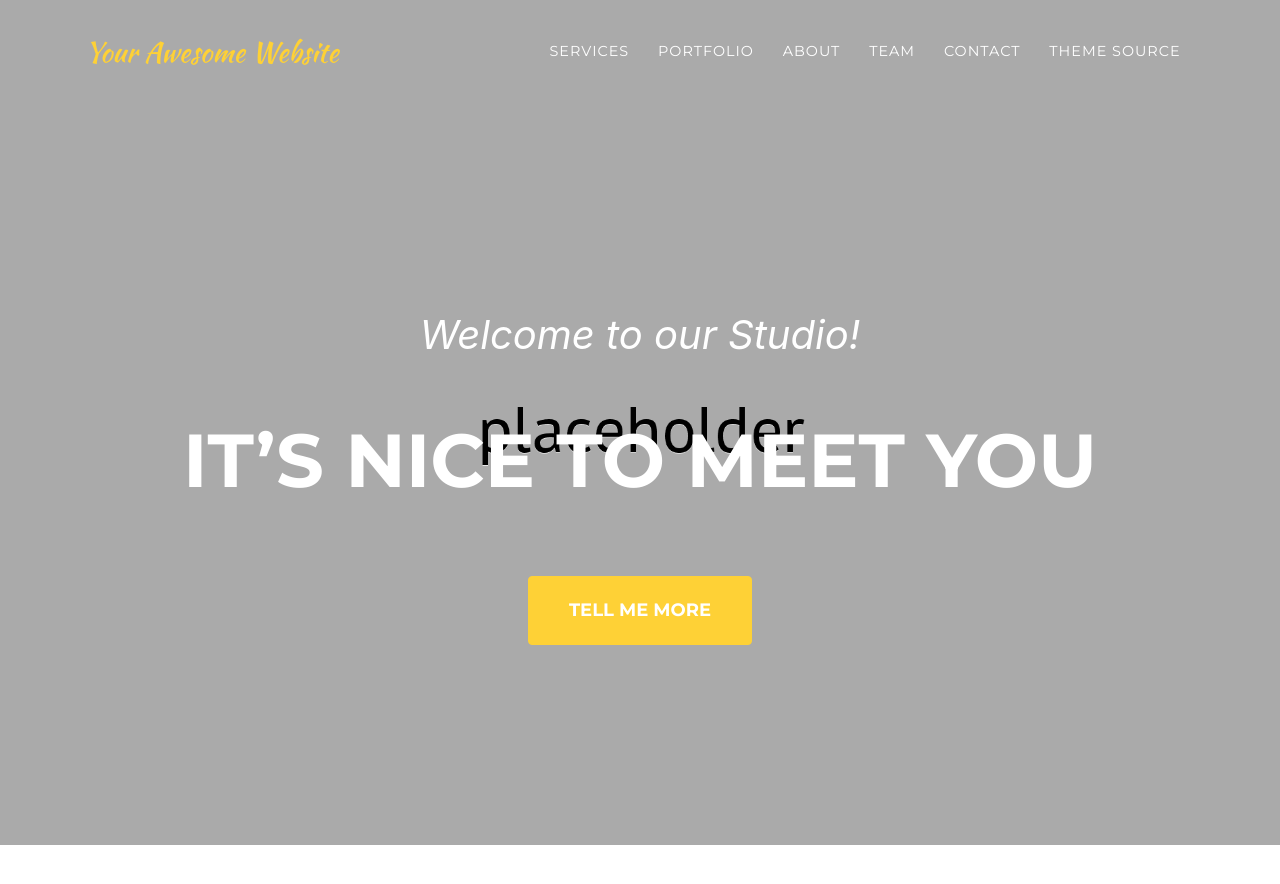
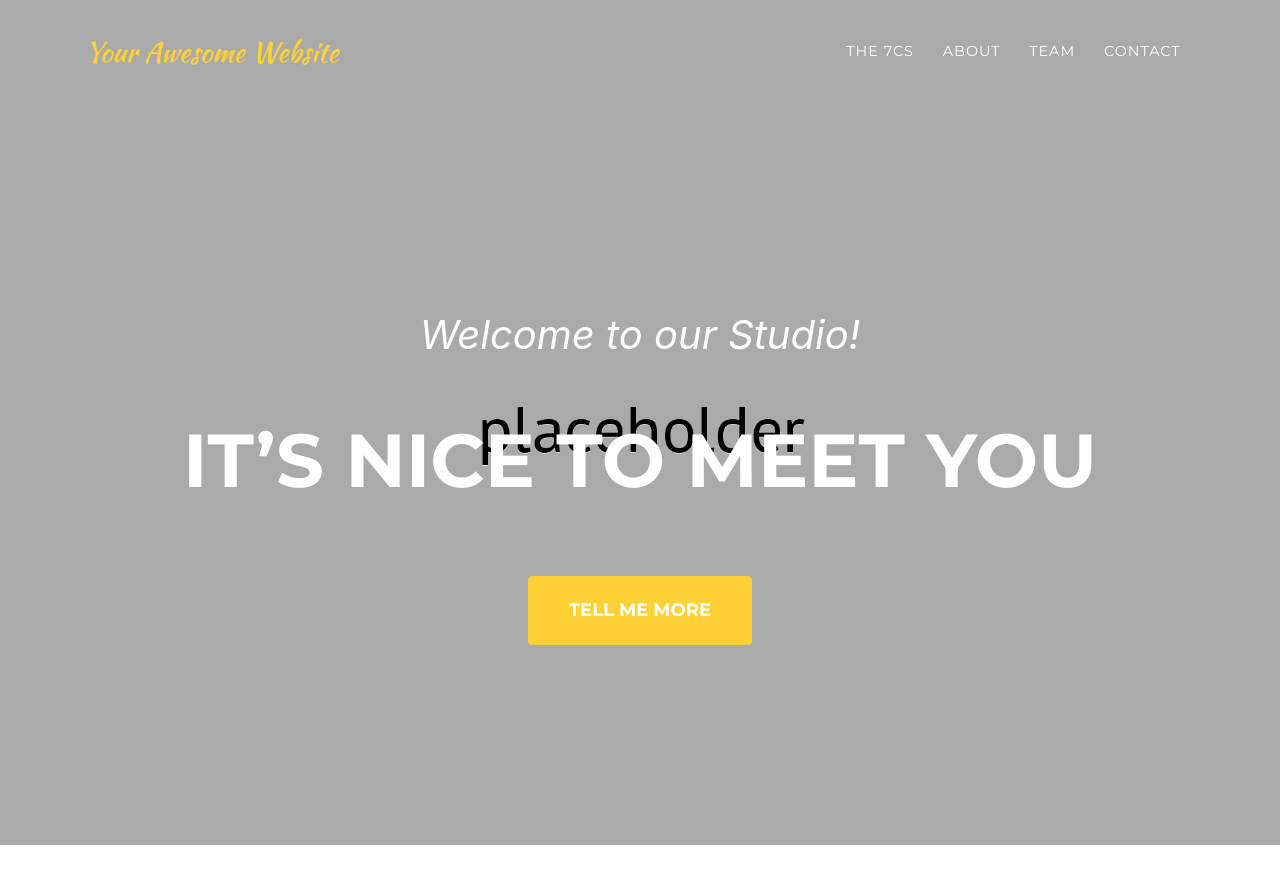
Before and after one commit to AayushKadam/Design-and-Innovation, a Jekyll site: the page built from index.md, in a window 1280 px wide and 900 px high. Shown: the top 884 px of the window. Built offline with Jekyll 4.4.1, drawn with Linux system fonts in a browser that asks for light colours; some web fonts are replaced.

Commit message:
removed services and theme source

```diff
--- a/_data/navigation.yml
+++ b/_data/navigation.yml
@@ -1,8 +1,5 @@
 nav:
-  - title: "Services"
-    section: services
-
-  - title: "Portfolio"
+  - title: "The 7Cs"
     section: portfolio
 
   - title: "About"
@@ -13,6 +10,3 @@ nav:
 
   - title: "Contact"
     section: contact
-
-  - title: "Theme Source"
-    url: https://github.com/raviriley/agency-jekyll-theme/
```
